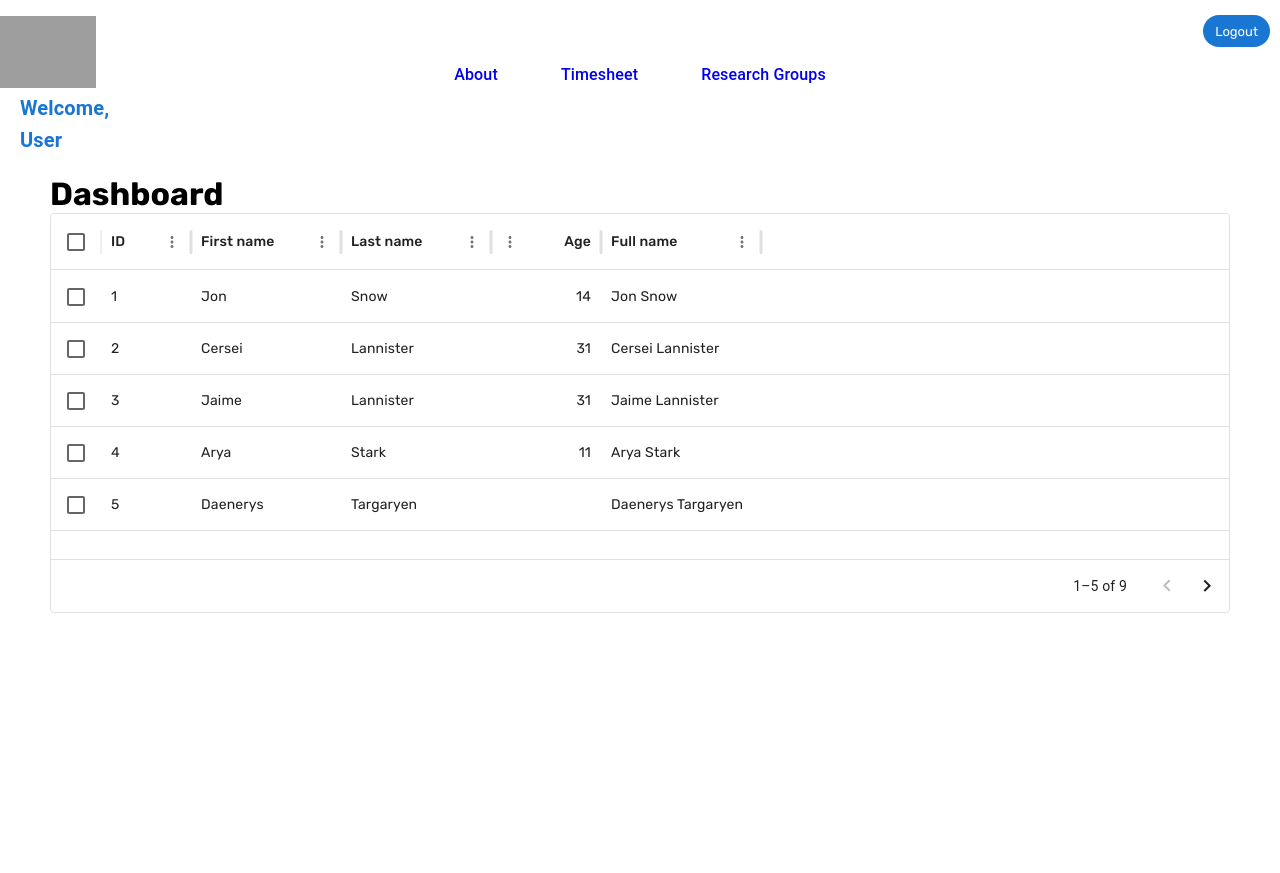
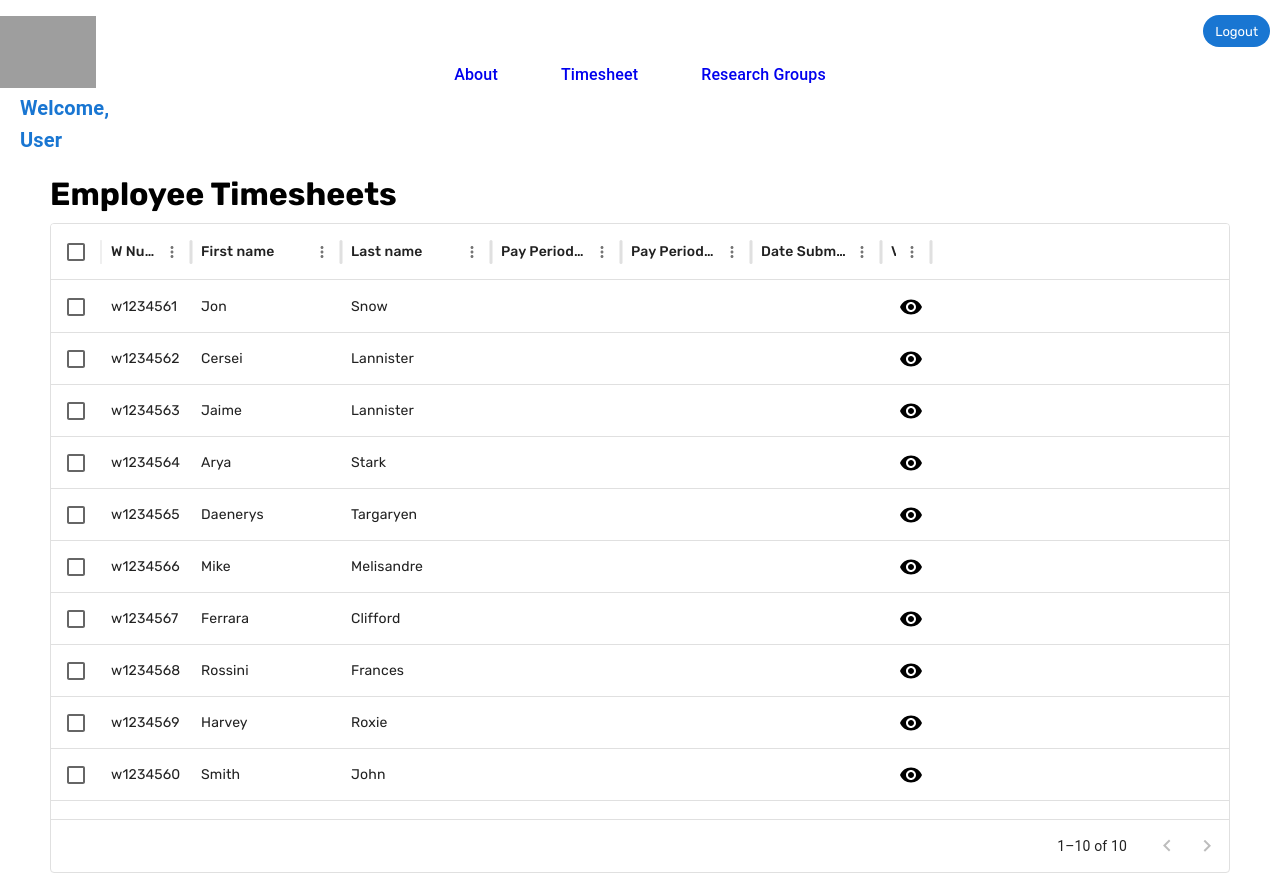
Before and after one commit to rmorrisgit/hackathonTimesheet, a React (Vite) app in the folder client/: page /dashboard in a window 1280 px wide. Before the commit the page ends 800 px from the top, so only its background shows below. Built offline with nearby package versions, Linux system fonts and the light colour scheme; no server answers; sample sign-in values are in the browser's storage; grey boxes are pictures that could not be loaded.

Commit message:
created data grid on the dashboard page

```diff
--- a/client/src/components/Dashboard.jsx
+++ b/client/src/components/Dashboard.jsx
@@ -1,14 +1,17 @@
 import { DataGrid } from '@mui/x-data-grid';
 import Box from '@mui/material/Box';
 import '../css/dashboard.css'
+import { IconButton } from '@mui/material';
+import VisibilityIcon from '@mui/icons-material/Visibility'
 
 const columns = [
-    { field: 'id', headerName: 'ID', width: 90 },
+    { field: 'id', headerName: 'W Number', width: 90, hide: true },
     {
       field: 'firstName',
       headerName: 'First name',
       width: 150,
       editable: true,
+
     },
     {
       field: 'lastName',
@@ -17,39 +20,56 @@ const columns = [
       editable: true,
     },
     {
-      field: 'age',
-      headerName: 'Age',
-      type: 'number',
-      width: 110,
+      field: 'payPeriodStart',
+      headerName: 'Pay Period Start',
+      type: 'date',
+      width: 130,
       editable: true,
     },
     {
-      field: 'fullName',
-      headerName: 'Full name',
-      description: 'This column has a value getter and is not sortable.',
-      sortable: false,
-      width: 160,
-      valueGetter: (value, row) => `${row.firstName || ''} ${row.lastName || ''}`,
+      field: 'payPeriodEnd',
+      headerName: 'Pay Period End',
+      type: 'date',
+      editable: true,
+      width: 130,
+    },
+    {
+      field: 'submissionDate',
+      headerName: 'Date Submitted',
+      width: 130,
+      type: 'date',
+      editable: true,
+    },
+    {
+      field: 'view',
+      headerName: 'View',
+      width: 50,
+      renderCell: (params) => (
+        <IconButton href={`/employee/${params.row.id}`}>
+          <VisibilityIcon sx={{color: 'black', fontSize: 24}} />
+        </IconButton>
+      )
     },
   ];
 
   const rows = [
-    { id: 1, lastName: 'Snow', firstName: 'Jon', age: 14 },
-    { id: 2, lastName: 'Lannister', firstName: 'Cersei', age: 31 },
-    { id: 3, lastName: 'Lannister', firstName: 'Jaime', age: 31 },
-    { id: 4, lastName: 'Stark', firstName: 'Arya', age: 11 },
-    { id: 5, lastName: 'Targaryen', firstName: 'Daenerys', age: null },
-    { id: 6, lastName: 'Melisandre', firstName: null, age: 150 },
-    { id: 7, lastName: 'Clifford', firstName: 'Ferrara', age: 44 },
-    { id: 8, lastName: 'Frances', firstName: 'Rossini', age: 36 },
-    { id: 9, lastName: 'Roxie', firstName: 'Harvey', age: 65 },
+    { id: "w1234561", lastName: 'Snow', firstName: 'Jon',},
+    { id: "w1234562", lastName: 'Lannister', firstName: 'Cersei', },
+    { id: "w1234563", lastName: 'Lannister', firstName: 'Jaime',},
+    { id: "w1234564", lastName: 'Stark', firstName: 'Arya',  },
+    { id: "w1234565", lastName: 'Targaryen', firstName: 'Daenerys',},
+    { id: "w1234566", lastName: 'Melisandre', firstName: 'Mike',},
+    { id: "w1234567", lastName: 'Clifford', firstName: 'Ferrara', },
+    { id: "w1234568", lastName: 'Frances', firstName: 'Rossini', },
+    { id: "w1234569", lastName: 'Roxie', firstName: 'Harvey',},
+    { id: "w1234560", lastName: 'John', firstName: 'Smith',},
   ];
 
   export default function Dashboard() {
     return (
         <div className='dashboard_grid'>
-            <h1>Dashboard</h1>
-      <Box sx={{ height: 400, width: '100%' }}>
+            <h1 className='title'>Employee Timesheets</h1>
+      <Box sx={{ height: 650, width: '100%' }}>
         <DataGrid
 
         rows={rows}
@@ -57,11 +77,11 @@ const columns = [
         initialState={{
             pagination: {
                 paginationModel: {
-                    pageSize: 5,
+                    pageSize: 10,
                 },
             },
         }}
-        pageSizeOptions={[5]}
+        pageSizeOptions={[10]}
         checkboxSelection
         disableRowSelectionOnClick
         />
--- a/client/src/css/dashboard.css
+++ b/client/src/css/dashboard.css
@@ -2,5 +2,8 @@
     margin-top: 175px;
     color: black;
     padding-inline: 50px;
+}
 
+.title{
+    padding-bottom: 10px;
 }
```
